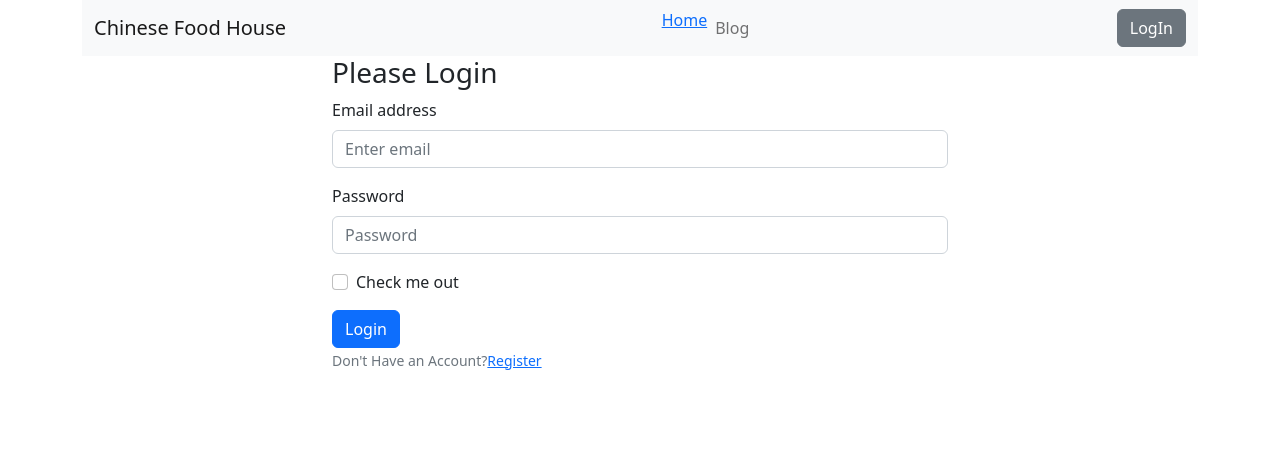
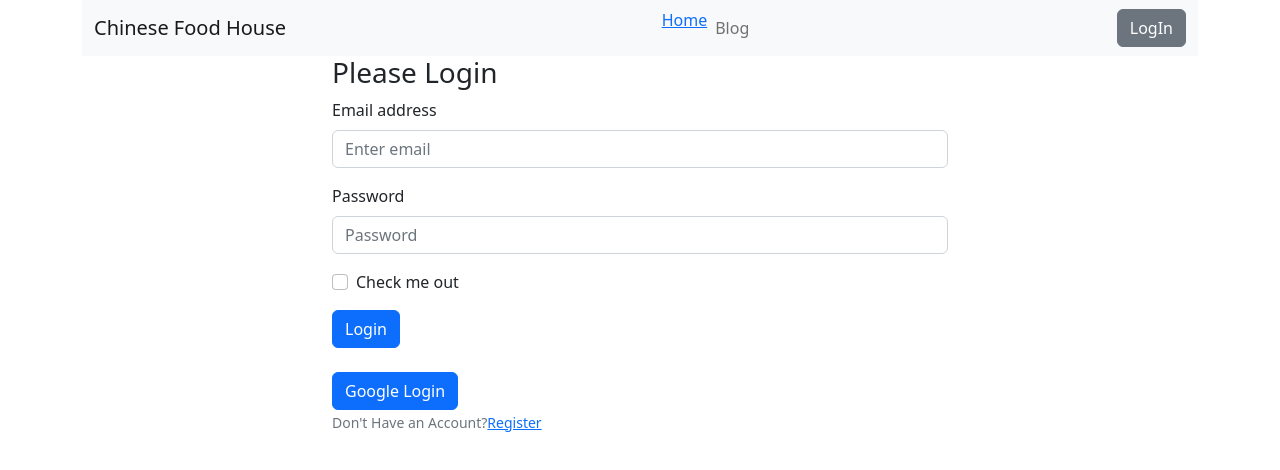
Before and after one commit to nahidmursaline/chinese-food-house-client, a React (Vite) app: page /login/login in a window 1280 px wide. Shown: the top 470 px of the page. Built offline with nearby package versions, Linux system fonts and the light colour scheme; no server answers.

Commit message:
google added

```diff
--- a/src/Pages/Home/LogIn/LogIn.jsx
+++ b/src/Pages/Home/LogIn/LogIn.jsx
@@ -1,10 +1,25 @@
+import { getAuth, GoogleAuthProvider, signInWithPopup } from 'firebase/auth';
 import React from 'react';
 import { useContext } from 'react';
 import { Button, Container, Form } from 'react-bootstrap';
 import { Link, useNavigate } from 'react-router-dom';
+import app from '../../../Firebase/Firebase.config';
 import { authContext } from '../../../Providers/AuthProvider';
 
 const LogIn = () => {
+const auth = getAuth(app);
+const provider = new GoogleAuthProvider();
+
+
+const handleGoogleSignin = ()=>{
+  signInWithPopup(auth, provider)
+  .then(result => {
+    const user = result.user;
+  })
+  .catch(error => {
+    console.log('error', error.message);
+  })
+}
 
 
 const {signIn} = useContext(authContext);
@@ -47,6 +62,9 @@
       </Form.Group>
       <Button variant="primary" type="submit">
        Login
+      </Button><br /><br />
+      <Button onClick={handleGoogleSignin} variant="primary" type="submit">
+      Google Login
       </Button>
       <br />
       <Form.Text className="text-secondary">Don't Have an Account?
```
